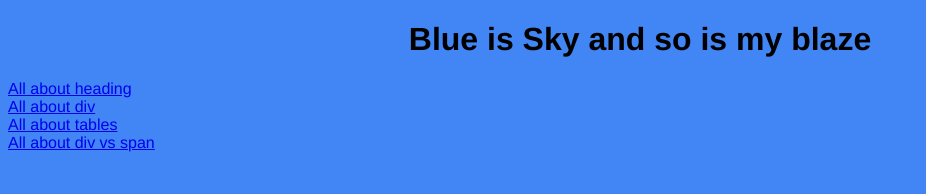
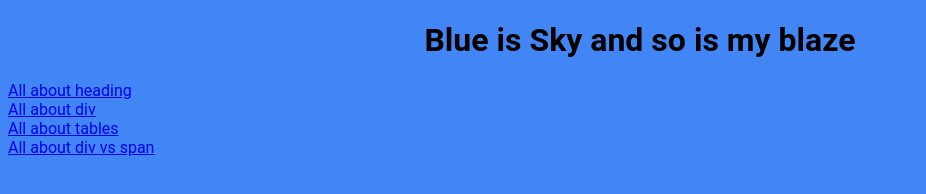
Before and after one commit to beingbisht/html_css, a plain HTML site: page index.html in a window 1280 px wide. Shown: the whole page, without its empty margins (0-926 px from the left). Drawn offline with Linux system fonts and the light colour scheme.

Commit message:
Added new fonts

```diff
--- a/style.css
+++ b/style.css
@@ -1,6 +1,6 @@
 body {
     background-color: rgb(66, 133, 244);
-    font-family: Helvetica, sans-serif;
+    font-family: Roboto,Helvetica Neue,sans-serif;
     font-size: 100%;
 }
 
```
